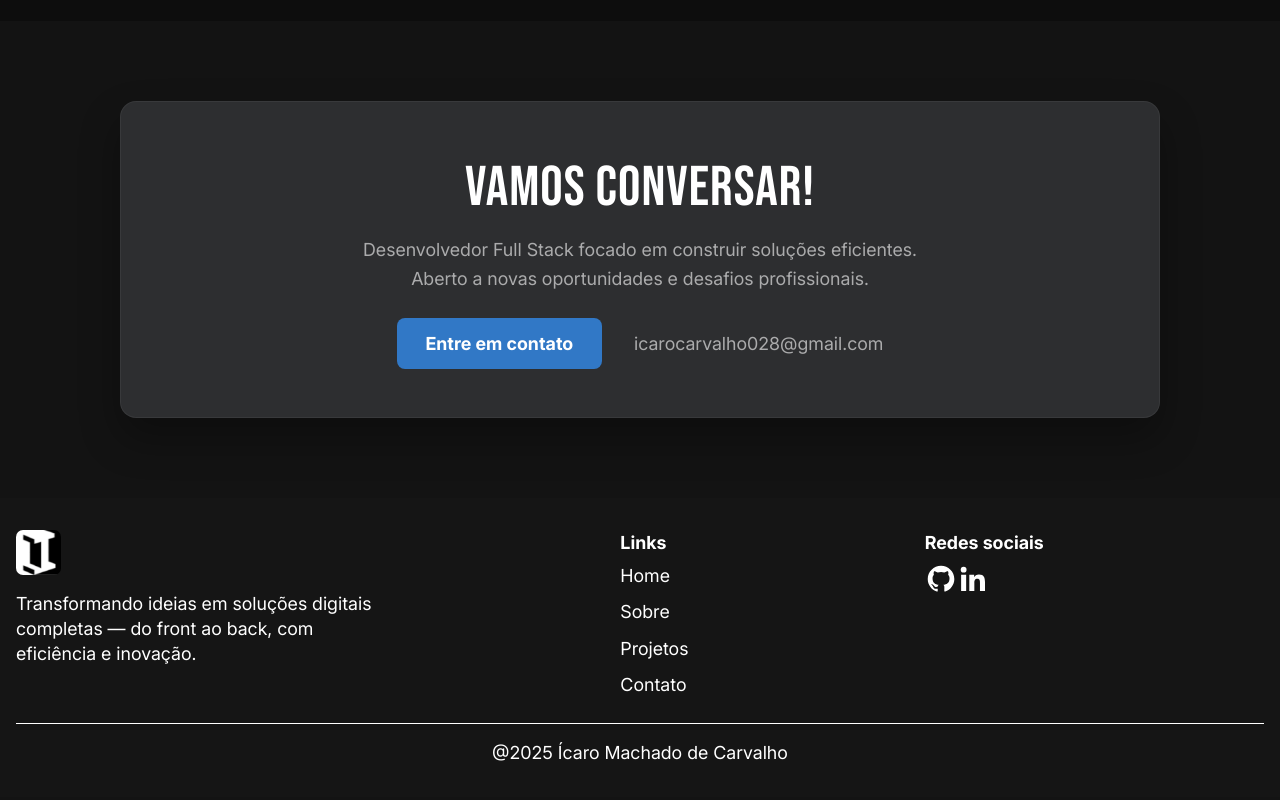
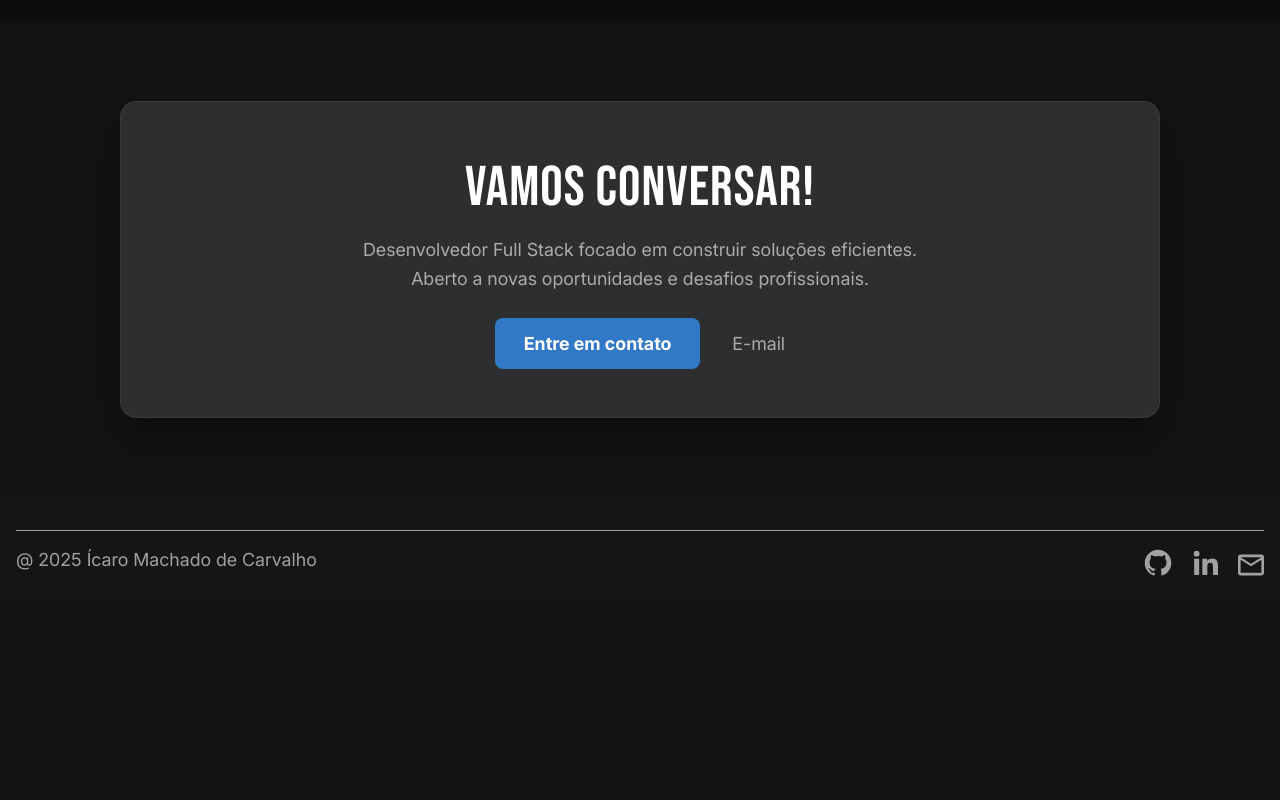
Before and after one commit to IcaroMachadoCarvalho/portfolioWebsite, an Angular app: page / in a window 1280 px wide. Shown: the part 2333-3133 px from the top of the page. After the commit the page ends 2934 px from the top, so only its background shows below. Built offline with nearby package versions, Linux system fonts and the light colour scheme.

Commit message:
feat: Adicionar nova estrutura footer 2026

```diff
--- a/src/app/features/home/components/contact/contact.component.html
+++ b/src/app/features/home/components/contact/contact.component.html
@@ -17,7 +17,7 @@
       </a>
 
       <a [href]="'mailto:' + email" class="contact__email">
-        <span>{{ email }}</span>
+        <span>E-mail</span>
       </a>
     </div>
   </div>
--- a/src/app/features/home/components/contact/contact.component.ts
+++ b/src/app/features/home/components/contact/contact.component.ts
@@ -1,10 +1,8 @@
 import { Component, ElementRef, HostListener, ViewChild } from '@angular/core';
-import { shownStateTrigger } from '../../../../shared/animations/animations';
 
 @Component({
   selector: 'app-contact',
   imports: [],
-  animations: [shownStateTrigger],
   templateUrl: './contact.component.html',
   styleUrl: './contact.component.scss',
   standalone: true,
--- a/src/app/shared/components/footer/footer.component.html
+++ b/src/app/shared/components/footer/footer.component.html
@@ -1,33 +1,10 @@
-<footer
-  class="footer"
-  [@ShowState]="isVisible ? 'shown' : 'notShown'"
-  id="footer"
->
+<footer class="footer" id="footer">
   <div class="container">
     <div class="footer__info">
-      <div class="footer__logo">
-        <a href="/" aria-label="Ir para home">
-          <img
-            src="../../../assets/images/imgLogo.png"
-            alt="Imagem logo portfoflio"
-          />
-        </a>
-        <p class="footer__phrase">
-          Transformando ideias em soluções digitais completas — do front ao
-          back, com eficiência e inovação.
+      <p>
+        {{ getDate() }}
+        <a href="/">Ícaro Machado de Carvalho</a>
       </p>
-      </div>
-      <div class="footer__nav">
-        <h2>Links</h2>
-        <div class="footer__nav--links">
-          <a href="#home" aria-label="Ir para home">Home</a>
-          <a href="#about" aria-label="Ir para sobre">Sobre</a>
-          <a href="#projects" aria-label="Ir para projetos">Projetos</a>
-          <a href="/contact" aria-label="Ir para contato">Contato</a>
-        </div>
-      </div>
-      <div class="footer__contact">
-        <h2>Redes sociais</h2>
       <div class="footer__icons">
         <a
           href="https://github.com/IcaroMachadoCarvalho"
@@ -64,11 +41,24 @@
             ></path>
           </svg>
         </a>
+        <a
+          href="mailto:icarocarvalho028@gmail.com"
+          target="_blank"
+          aria-label="Enviar email para Ícaro Machado"
+        >
+          <svg
+            width="26"
+            height="22"
+            viewBox="0 0 20 16"
+            fill="none"
+            xmlns="http://www.w3.org/2000/svg"
+          >
+            <path
+              d="M2 16C1.45 16 0.979167 15.8042 0.5875 15.4125C0.195833 15.0208 0 14.55 0 14V2C0 1.45 0.195833 0.979167 0.5875 0.5875C0.979167 0.195833 1.45 0 2 0H18C18.55 0 19.0208 0.195833 19.4125 0.5875C19.8042 0.979167 20 1.45 20 2V14C20 14.55 19.8042 15.0208 19.4125 15.4125C19.0208 15.8042 18.55 16 18 16H2V16M10 9L2 4V14V14V14H18V14V14V4L10 9V9M10 7L18 2H2L10 7V7M2 4V2V2V4V14V14V14V14V14V14V4V4"
+            />
+          </svg>
+        </a>
       </div>
     </div>
   </div>
-    <div class="footer__copyright">
-      <p>{{ getDate() }} Ícaro Machado de Carvalho</p>
-    </div>
-  </div>
 </footer>
--- a/src/app/shared/components/footer/footer.component.scss
+++ b/src/app/shared/components/footer/footer.component.scss
@@ -1,117 +1,53 @@
-:host {
-  .footer {
-    background-color: #151515;
-    color: white;
+@use "../../../../_variables" as *;
+
+.footer {
+  background-color: #151515;
+  color: $text-secondary;
+  padding-top: 1rem;
+  padding-bottom: 1rem;
+
+  &__info {
+    display: flex;
+    justify-content: space-between;
+    align-self: center;
+    margin-top: 1rem;
     padding-top: 1rem;
-    padding-bottom: 1rem;
+    border-top: 1px solid $text-secondary;
+    P {
+      text-align: center;
+      font-size: var(--font-xs);
 
-    @media (min-width: 1024px) {
-      padding-top: 2rem;
-      padding-bottom: 2rem;
-    }
+      a {
+        display: inline-block;
+        color: $text-secondary;
+        transition: $transition-default;
 
-    &__info {
-      display: flex;
-      justify-content: space-between;
-      align-items: start;
-      gap: 16px;
-
-      @media (max-width: 1024px) {
-        flex-direction: column;
-      }
-
-      img {
-        width: 45px;
-        height: 45px;
-        border-radius: 7px;
-        margin-bottom: 1rem;
-      }
-
-      .footer__logo {
-        flex-grow: 1;
-        p {
-          width: 368px;
-          font-size: var(--font-xs);
-          @media (max-width: 900px) {
-            width: 100%;
-          }
+        &:hover,
+        &:focus {
+          color: $text-primary;
         }
       }
     }
 
-    .footer__nav {
-      flex-grow: 1;
+    .footer__icons {
+      display: flex;
+      justify-content: center;
+      align-items: center;
+      gap: 1rem;
 
-      h2 {
-        font-size: var(--font-md);
-        font-weight: bold;
-        margin-bottom: 0.5rem;
-      }
-      a {
-        color: white;
-        margin-bottom: 0.5rem;
-        width: fit-content;
-        font-size: var(--font-xs);
-        position: relative;
-        padding-bottom: 0.1rem;
-        &::after {
-          content: "";
-          background-color: white;
-          width: 0px;
-          height: 2px;
-          position: absolute;
-          bottom: 0;
-          left: 0;
-          border-radius: 13px;
-          transition: width 0.25s linear;
-        }
+      svg {
+        fill: $text-secondary;
+        transition: $transition-default;
 
-        &:hover::after,
-        &:focus::after {
-          width: 100%;
+        &:hover,
+        &:focus {
+          fill: $text-primary;
         }
       }
 
-      &--links {
-        @media (min-width: 576px) {
-          display: flex;
-          flex-direction: column;
-          justify-content: start;
-          align-items: start;
-          gap: 0.1rem;
-        }
-      }
-    }
-
-    .footer__contact {
-      flex-grow: 1;
-
-      h2 {
-        font-size: var(--font-md);
-        font-weight: bold;
-        margin-bottom: 0.5rem;
-      }
-      a {
-        display: inline-block;
-        transition: 0.2s ease-in;
-        &:hover,
-        &:focus {
-          transform: scale(1.1);
-        }
-      }
-      svg {
-        fill: white;
-        transition: 0.7s ease;
-      }
-    }
-
-    &__copyright {
-      margin-top: 1rem;
-      padding-top: 1rem;
-      border-top: 1px solid white;
-      P {
-        text-align: center;
-        font-size: var(--font-xs);
+      a:last-child {
+        position: relative;
+        top: 2px;
       }
     }
   }
--- a/src/app/shared/components/footer/footer.component.ts
+++ b/src/app/shared/components/footer/footer.component.ts
@@ -1,51 +1,17 @@
-import {
-  AfterViewInit,
-  Component,
-  HostListener,
-  OnInit,
-  ChangeDetectorRef,
-} from '@angular/core';
-import { shownStateTrigger } from '../../animations/animations';
+import { Component } from '@angular/core';
 
 @Component({
   selector: 'app-footer',
   imports: [],
-  animations: [shownStateTrigger],
+  animations: [],
   templateUrl: './footer.component.html',
   styleUrl: './footer.component.scss',
   standalone: true,
 })
 export class FooterComponent {
-  isVisible!: boolean;
-  footerElement!: Element | null;
-
-  constructor(private cdr: ChangeDetectorRef) {}
+  constructor() {}
 
   getDate() {
-    return '@' + new Date().getFullYear();
-  }
-
-  ngAfterViewInit(): void {
-    this.footerElement = document.querySelector('#footer');
-    if (this.footerElement) {
-      this.detectScroll();
-    }
-  }
-
-  @HostListener('window:scroll')
-  onWindowScroll(): void {
-    this.detectScroll();
-  }
-
-  detectScroll(): void {
-    if (this.footerElement) {
-      const rect = this.footerElement.getBoundingClientRect();
-
-      // Verifica se o elemento está visível
-      this.isVisible = rect.top <= window.innerHeight && rect.bottom >= 0;
-
-      // Força a detecção de mudanças para evitar o erro por não ser feito pelo angular
-      this.cdr.detectChanges();
-    }
+    return '@ ' + new Date().getFullYear();
   }
 }
```
Lines whose indentation alone changed are shown as unchanged.
